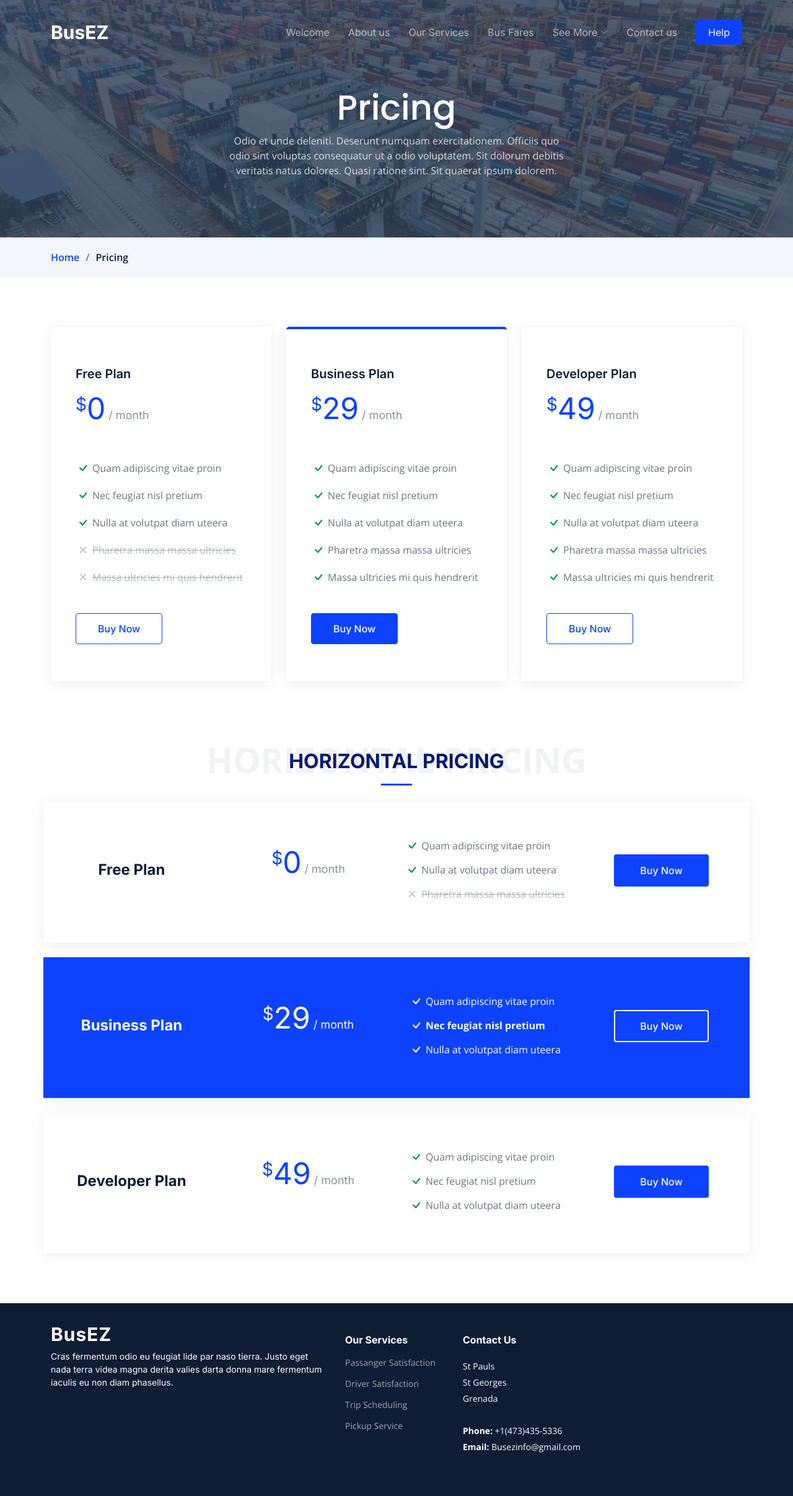
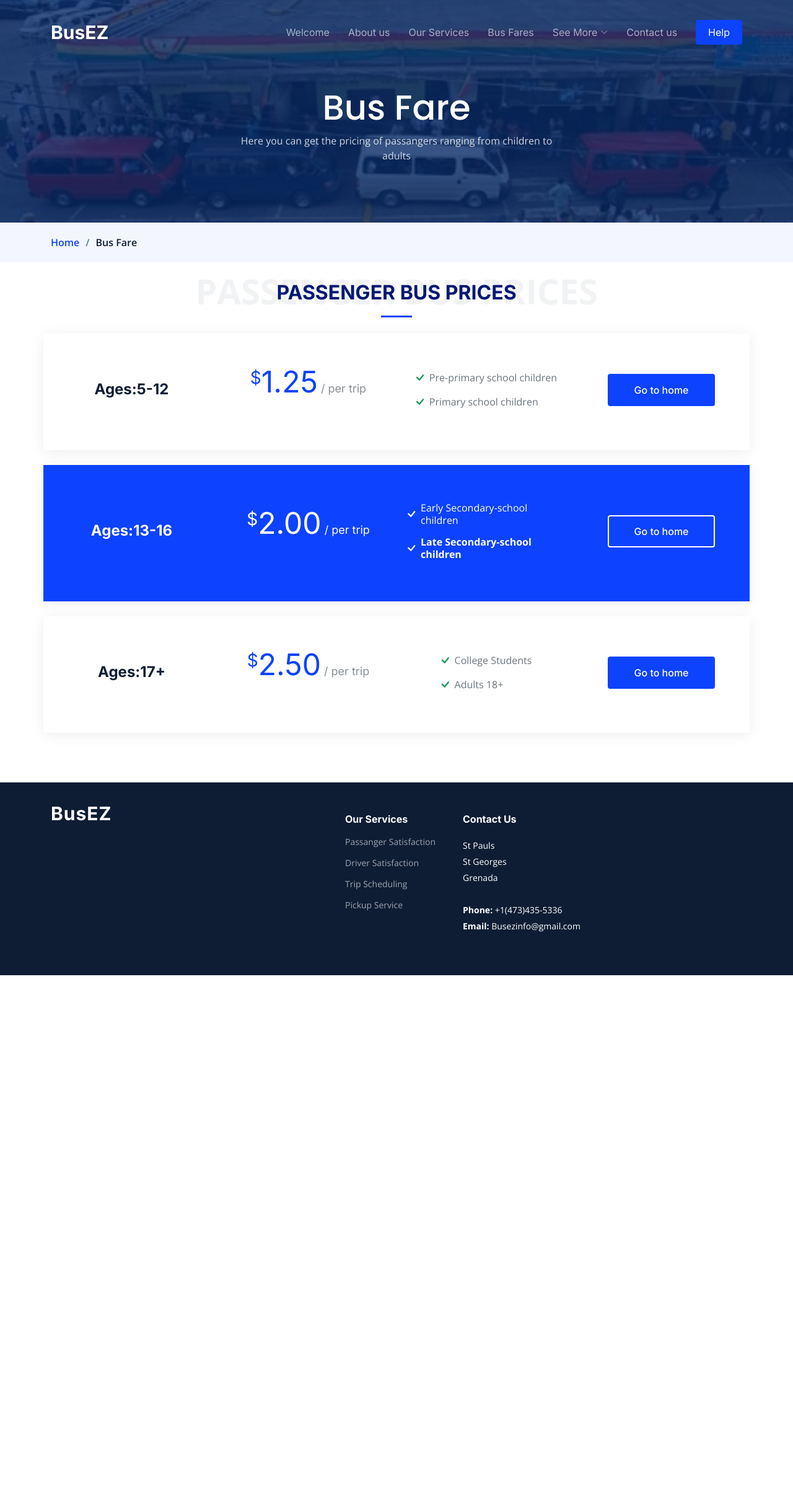
Before and after one commit to KayKay14/BusEZ-Application, a PHP site: page /pricing.html in a window 1280 px wide. Shown: the whole page at 62% size. After the commit the page ends 1573 px from the top, so only its background shows below. Run offline with PHP 8.4, Linux system fonts and the light colour scheme.

Commit message:
commit message

```diff
--- a/assets/css/main.css
+++ b/assets/css/main.css
@@ -128,7 +128,7 @@ section {
 
 .breadcrumbs .page-header:before {
   content: "";
-  background-color: rgba(47, 63, 88, 0.8);
+  background-color: rgba(5, 42, 103, 0.8);
   position: absolute;
   inset: 0;
 }
--- a/contact.html
+++ b/contact.html
@@ -172,7 +172,7 @@
           <a href="index.html" class="logo d-flex align-items-center">
             <span>BusEZ</span>
           </a>
-          <p>Cras fermentum odio eu feugiat lide par naso tierra. Justo eget nada terra videa magna derita valies darta donna mare fermentum iaculis eu non diam phasellus.</p>
+          <p></p>
 
         </div>
 
--- a/pricing.html
+++ b/pricing.html
@@ -73,12 +73,12 @@
 
     <!-- ======= Breadcrumbs ======= -->
     <div class="breadcrumbs">
-      <div class="page-header d-flex align-items-center" style="background-image: url('assets/img/page-header.jpg');">
+      <div class="page-header d-flex align-items-center" style="background-image: url('assets/img/pricingbreadcrumb.jpg');">
         <div class="container position-relative">
           <div class="row d-flex justify-content-center">
             <div class="col-lg-6 text-center">
-              <h2>Pricing</h2>
-              <p>Odio et unde deleniti. Deserunt numquam exercitationem. Officiis quo odio sint voluptas consequatur ut a odio voluptatem. Sit dolorum debitis veritatis natus dolores. Quasi ratione sint. Sit quaerat ipsum dolorem.</p>
+              <h2>Bus Fare</h2>
+              <p>Here you can get the pricing of passangers ranging from children to adults</p>
             </div>
           </div>
         </div>
@@ -87,132 +87,76 @@
         <div class="container">
           <ol>
             <li><a href="index.html">Home</a></li>
-            <li>Pricing</li>
+            <li>Bus Fare</li>
           </ol>
         </div>
       </nav>
     </div><!-- End Breadcrumbs -->
 
-    <!-- ======= Pricing Section ======= -->
-    <section id="pricing" class="pricing">
-      <div class="container" data-aos="fade-up">
 
-        <div class="row gy-4">
 
-          <div class="col-lg-4" data-aos="fade-up" data-aos-delay="100">
-            <div class="pricing-item">
-              <h3>Free Plan</h3>
-              <h4><sup>$</sup>0<span> / month</span></h4>
-              <ul>
-                <li><i class="bi bi-check"></i> Quam adipiscing vitae proin</li>
-                <li><i class="bi bi-check"></i> Nec feugiat nisl pretium</li>
-                <li><i class="bi bi-check"></i> Nulla at volutpat diam uteera</li>
-                <li class="na"><i class="bi bi-x"></i> <span>Pharetra massa massa ultricies</span></li>
-                <li class="na"><i class="bi bi-x"></i> <span>Massa ultricies mi quis hendrerit</span></li>
-              </ul>
-              <a href="#" class="buy-btn">Buy Now</a>
-            </div>
-          </div><!-- End Pricing Item -->
-
-          <div class="col-lg-4" data-aos="fade-up" data-aos-delay="200">
-            <div class="pricing-item featured">
-              <h3>Business Plan</h3>
-              <h4><sup>$</sup>29<span> / month</span></h4>
-              <ul>
-                <li><i class="bi bi-check"></i> Quam adipiscing vitae proin</li>
-                <li><i class="bi bi-check"></i> Nec feugiat nisl pretium</li>
-                <li><i class="bi bi-check"></i> Nulla at volutpat diam uteera</li>
-                <li><i class="bi bi-check"></i> Pharetra massa massa ultricies</li>
-                <li><i class="bi bi-check"></i> Massa ultricies mi quis hendrerit</li>
-              </ul>
-              <a href="#" class="buy-btn">Buy Now</a>
-            </div>
-          </div><!-- End Pricing Item -->
-
-          <div class="col-lg-4" data-aos="fade-up" data-aos-delay="300">
-            <div class="pricing-item">
-              <h3>Developer Plan</h3>
-              <h4><sup>$</sup>49<span> / month</span></h4>
-              <ul>
-                <li><i class="bi bi-check"></i> Quam adipiscing vitae proin</li>
-                <li><i class="bi bi-check"></i> Nec feugiat nisl pretium</li>
-                <li><i class="bi bi-check"></i> Nulla at volutpat diam uteera</li>
-                <li><i class="bi bi-check"></i> Pharetra massa massa ultricies</li>
-                <li><i class="bi bi-check"></i> Massa ultricies mi quis hendrerit</li>
-              </ul>
-              <a href="#" class="buy-btn">Buy Now</a>
-            </div>
-          </div><!-- End Pricing Item -->
-
-        </div>
-
-      </div>
-    </section><!-- End Pricing Section -->
 
     <!-- ======= Horizontal Pricing Section ======= -->
-    <section id="horizontal-pricing" class="horizontal-pricing pt-0">
+    <section id="busfare" class="horizontal-pricing pt-0">
       <div class="container" data-aos="fade-up">
 
         <div class="section-header">
-          <span>Horizontal Pricing</span>
-          <h2>Horizontal Pricing</h2>
+          <span>Passenger Bus Prices</span>
+          <h2>Passenger Bus Prices</h2>
 
         </div>
 
         <div class="row gy-4 pricing-item" data-aos="fade-up" data-aos-delay="100">
           <div class="col-lg-3 d-flex align-items-center justify-content-center">
-            <h3>Free Plan</h3>
+            <h3>Ages:5-12</h3>
           </div>
           <div class="col-lg-3 d-flex align-items-center justify-content-center">
-            <h4><sup>$</sup>0<span> / month</span></h4>
+            <h4><sup>$</sup>1.25<span> / per trip</span></h4>
           </div>
           <div class="col-lg-3 d-flex align-items-center justify-content-center">
             <ul>
-              <li><i class="bi bi-check"></i> Quam adipiscing vitae proin</li>
-              <li><i class="bi bi-check"></i> Nulla at volutpat diam uteera</li>
-              <li class="na"><i class="bi bi-x"></i> <span>Pharetra massa massa ultricies</span></li>
+              <li><i class="bi bi-check"></i> Pre-primary school children</li>
+              <li><i class="bi bi-check"></i> Primary school children</li>
             </ul>
           </div>
           <div class="col-lg-3 d-flex align-items-center justify-content-center">
-            <div class="text-center"><a href="#" class="buy-btn">Buy Now</a></div>
+            <div class="text-center"><a href="index.html" class="buy-btn">Go to home</a></div>
           </div>
         </div><!-- End Pricing Item -->
 
         <div class="row gy-4 pricing-item featured mt-4" data-aos="fade-up" data-aos-delay="200">
           <div class="col-lg-3 d-flex align-items-center justify-content-center">
-            <h3>Business Plan</h3>
+            <h3>Ages:13-16</h3>
           </div>
           <div class="col-lg-3 d-flex align-items-center justify-content-center">
-            <h4><sup>$</sup>29<span> / month</span></h4>
+            <h4><sup>$</sup>2.00<span> / per trip</span></h4>
           </div>
           <div class="col-lg-3 d-flex align-items-center justify-content-center">
             <ul>
-              <li><i class="bi bi-check"></i> Quam adipiscing vitae proin</li>
-              <li><i class="bi bi-check"></i> <strong>Nec feugiat nisl pretium</strong></li>
-              <li><i class="bi bi-check"></i> Nulla at volutpat diam uteera</li>
+              <li><i class="bi bi-check"></i> Early Secondary-school children</li>
+              <li><i class="bi bi-check"></i> <strong>Late Secondary-school children</strong></li>
             </ul>
           </div>
           <div class="col-lg-3 d-flex align-items-center justify-content-center">
-            <div class="text-center"><a href="#" class="buy-btn">Buy Now</a></div>
+            <div class="text-center"><a href="index.html" class="buy-btn">Go to home</a></div>
           </div>
         </div><!-- End Pricing Item -->
 
         <div class="row gy-4 pricing-item mt-4" data-aos="fade-up" data-aos-delay="300">
           <div class="col-lg-3 d-flex align-items-center justify-content-center">
-            <h3>Developer Plan</h3>
+            <h3>Ages:17+</h3>
           </div>
           <div class="col-lg-3 d-flex align-items-center justify-content-center">
-            <h4><sup>$</sup>49<span> / month</span></h4>
+            <h4><sup>$</sup>2.50<span> / per trip</span></h4>
           </div>
           <div class="col-lg-3 d-flex align-items-center justify-content-center">
             <ul>
-              <li><i class="bi bi-check"></i> Quam adipiscing vitae proin</li>
-              <li><i class="bi bi-check"></i> Nec feugiat nisl pretium</li>
-              <li><i class="bi bi-check"></i> Nulla at volutpat diam uteera</li>
+              <li><i class="bi bi-check"></i> College Students </li>
+              <li><i class="bi bi-check"></i> Adults 18+</li>
             </ul>
           </div>
           <div class="col-lg-3 d-flex align-items-center justify-content-center">
-            <div class="text-center"><a href="#" class="buy-btn">Buy Now</a></div>
+            <div class="text-center"><a href="index.html" class="buy-btn">Go to home</a></div>
           </div>
         </div><!-- End Pricing Item -->
 
@@ -230,7 +174,7 @@
           <a href="index.html" class="logo d-flex align-items-center">
             <span>BusEZ</span>
           </a>
-          <p>Cras fermentum odio eu feugiat lide par naso tierra. Justo eget nada terra videa magna derita valies darta donna mare fermentum iaculis eu non diam phasellus.</p>
+          <p></p>
 
         </div>
 
@@ -278,7 +222,7 @@
   <script src="assets/vendor/aos/aos.js"></script>
   <script src="assets/vendor/php-email-form/validate.js"></script>
 
-  <!-- Template Main JS File -->
+  <!-- Main JS File -->
   <script src="assets/js/main.js"></script>
 
 </body>
```
Also changed, not shown: about.html (+7 -45 lines), get-help.html (+10 -10 lines), index.html (+6 -6 lines), assets/img/helpbreadcrumb.jpg (added), assets/img/pricingbreadcrumb.jpg (added).
